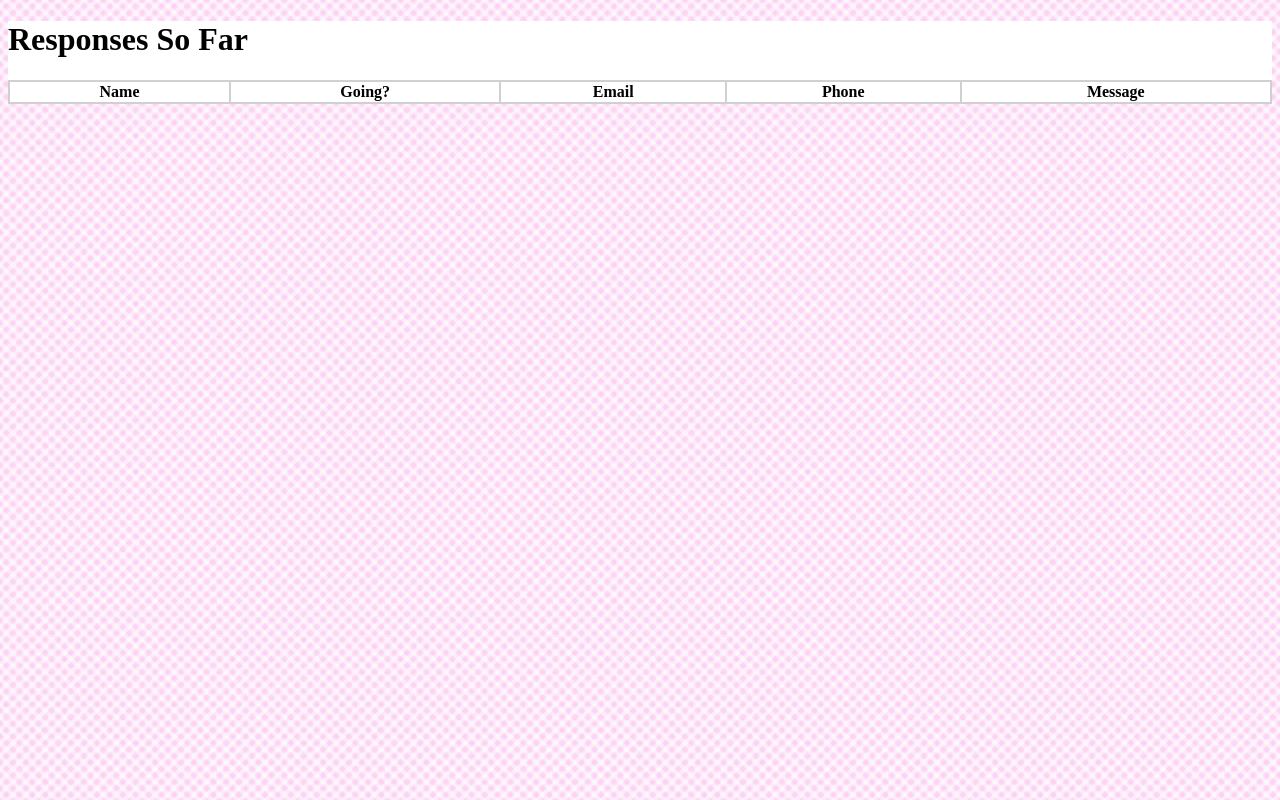
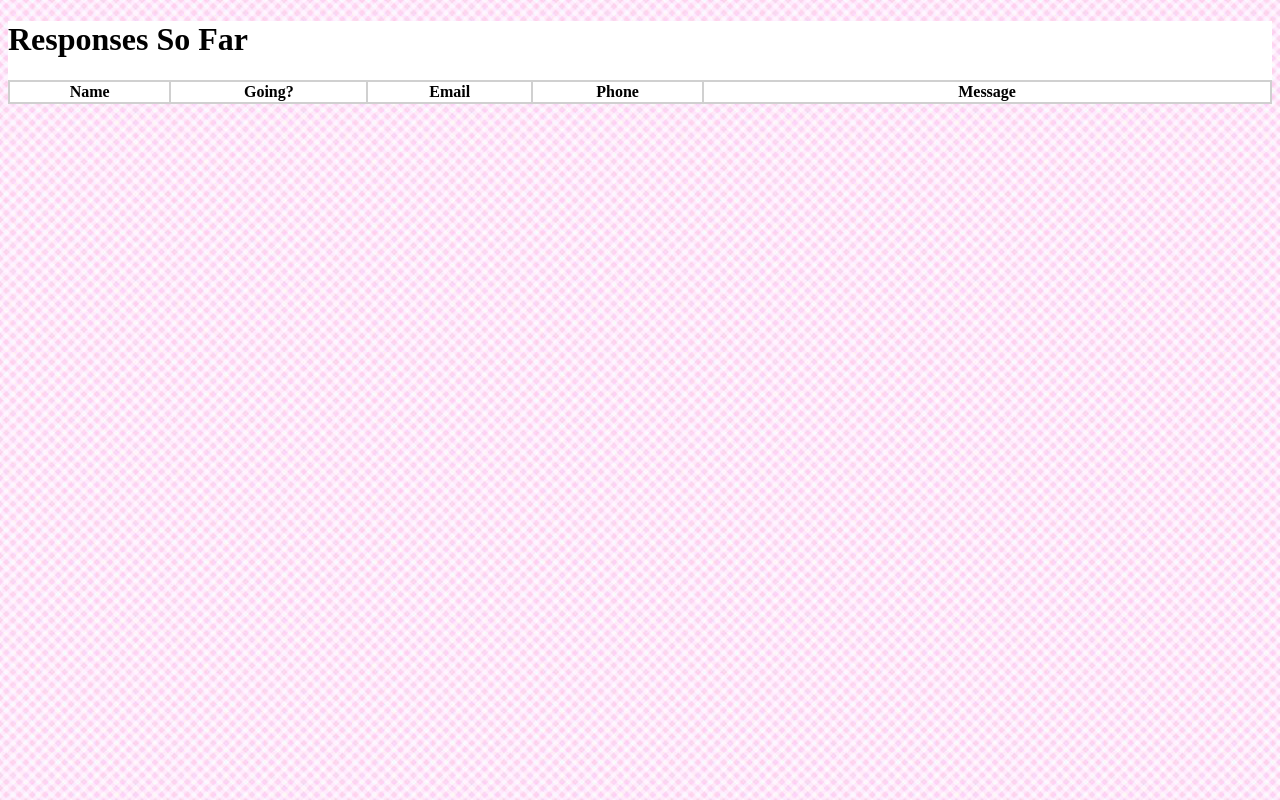
Before and after one commit to samaparo/WeddingRSVP, a website: page public/admin/index.html in a window 1280 px wide. Drawn offline with Linux system fonts and the light colour scheme; no server answers.

Commit message:
row adjustments

```diff
--- a/public/admin/index.html
+++ b/public/admin/index.html
@@ -26,7 +26,7 @@
 			<th>
 				<span>Phone</span>
 			</th>
-			<th>
+			<th style="width:45%;">
 				<span>Message</span>
 			</th>
 		</tr>
```
